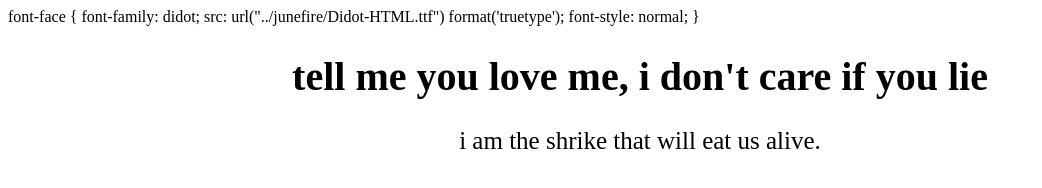
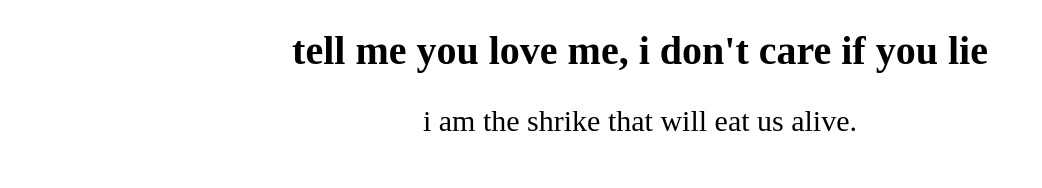
Before and after one commit to feyxuan/forever-and-no-more, a plain HTML site: page index.html in a window 1280 px wide. Shown: the whole page, without its empty margins (0-1042 px from the left). Drawn offline with Linux system fonts and the light colour scheme.

Commit message:
Update index.html

```diff
--- a/index.html
+++ b/index.html
@@ -5,24 +5,23 @@
     <style>
 	    h1 {
             	font-size: 40px;
-            font-family:perpetua;
+            	font-family:didot;
             	text-align:center;
 	    }
 	    p {
-            font-size: 25px;
-            font-family:perpetua;
+            	font-size: 30px;
+            	font-family:didot;
             	text-align:center;
 	    }
-    </style>
-	<link rel="shortcut icon" type="image/x-icon" href="BUTTERFLY-EYE.png">
         font-face {
     		font-family: didot;
     		src: url("../junefire/Didot-HTML.ttf") format('truetype');
     		font-style: normal;
 	    }
+    </style>
+	    <link rel="shortcut icon" type="image/x-icon" href="BUTTERFLY-EYE.png">
     </head>
     <body>
-
 	    <h1>tell me you love me, i don't care if you lie</h1>
 	    <p>i am the shrike that will eat us alive.</p>
 
```
Lines whose indentation alone changed are shown as unchanged.
